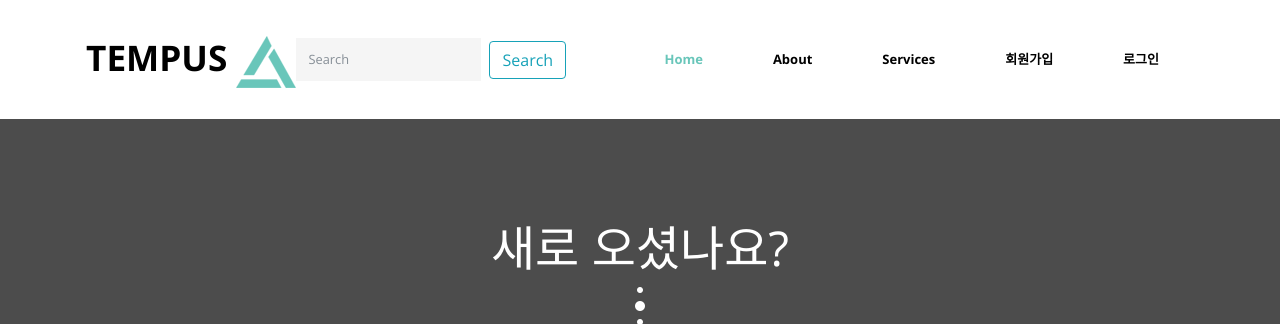
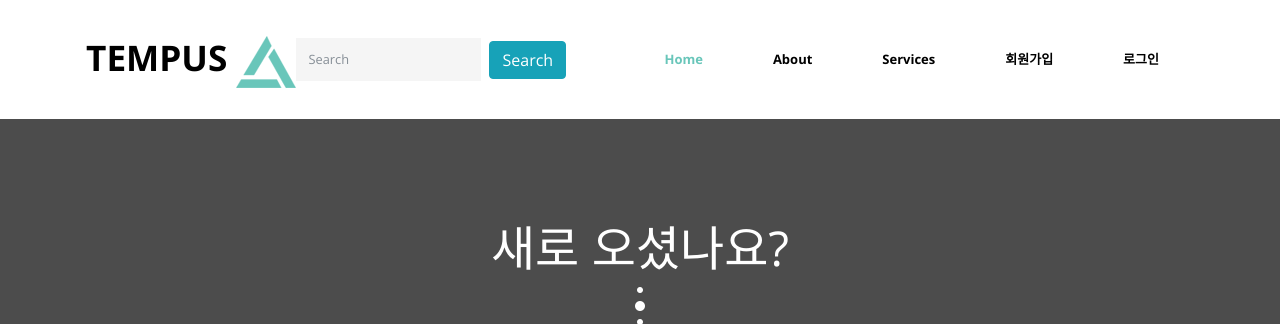
Before and after one commit to jhmk612/TimeTravel, a Django app: page / in a window 1280 px wide. Shown: the top 324 px of the page. Run offline with Django 3.2, Linux system fonts and the light colour scheme; some libraries are stand-ins or nearby versions.

Commit message:
85라인 btn-outline-info 제거
btn-outline-info에서 btn-info로 수정했습니다.

```diff
--- a/timetravel/index/templates/index/home.html
+++ b/timetravel/index/templates/index/home.html
@@ -82,7 +82,7 @@ http://www.templatemo.com/tm-511-journey
                             </a>
 							<form class="form-inline" action="/action_page.php">
 							<input class="form-control mr-sm-2" type="text" placeholder="Search">
-							<button class="btn btn-outline-info" type="submit">Search</button>
+							<button class="btn btn-info" type="submit">Search</button>
 							</form>
 
 
```
